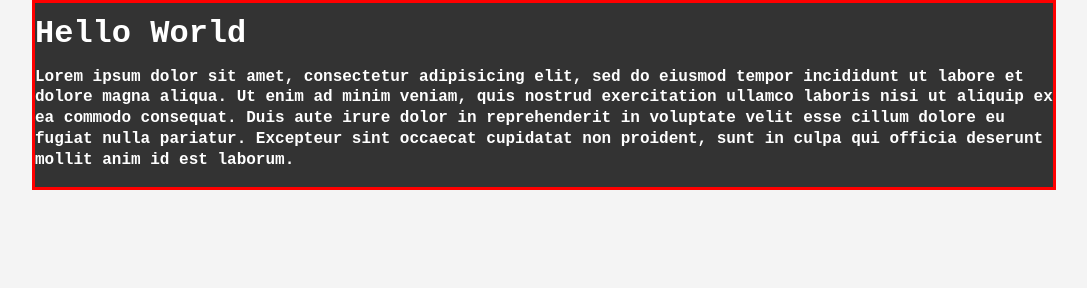
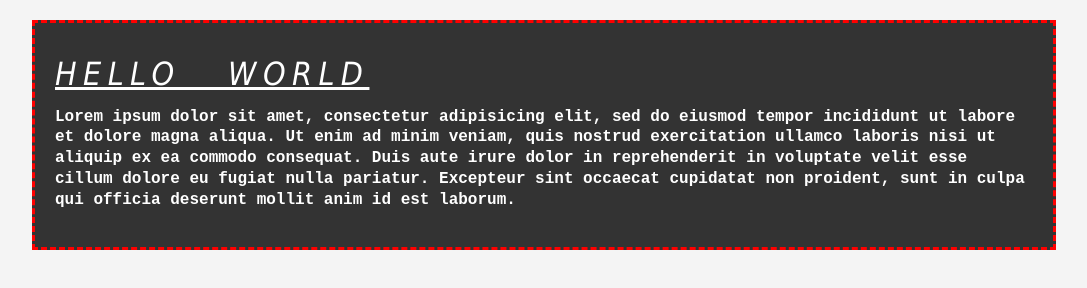
Before and after one commit to MittalMadhav/CSSCRASH, a plain HTML site: page theCheatSheet/index.html in a window 1280 px wide. Shown: the whole page, without its empty margins (96-1183 px from the left). Drawn offline with Linux system fonts and the light colour scheme.

Commit message:
second commit; added more styles

```diff
--- a/theCheatSheet/css/style.css
+++ b/theCheatSheet/css/style.css
@@ -22,7 +22,21 @@ body
 	background-color: #333;
 	color: #fff;
 
-	border: 3px red solid;
+	border: 3px red dashed;
+	padding: 20px;
+	margin: 20px 0px;
+}
+
+.box-1 h1
+{
+	font-family: Tahoma;
+	font-weight: 200;
+	font-style: italic;
+
+	text-decoration: underline;
+	text-transform: uppercase;
+	letter-spacing: 0.2em;
+	word-spacing: 1em;
 }
 
 .container
```
